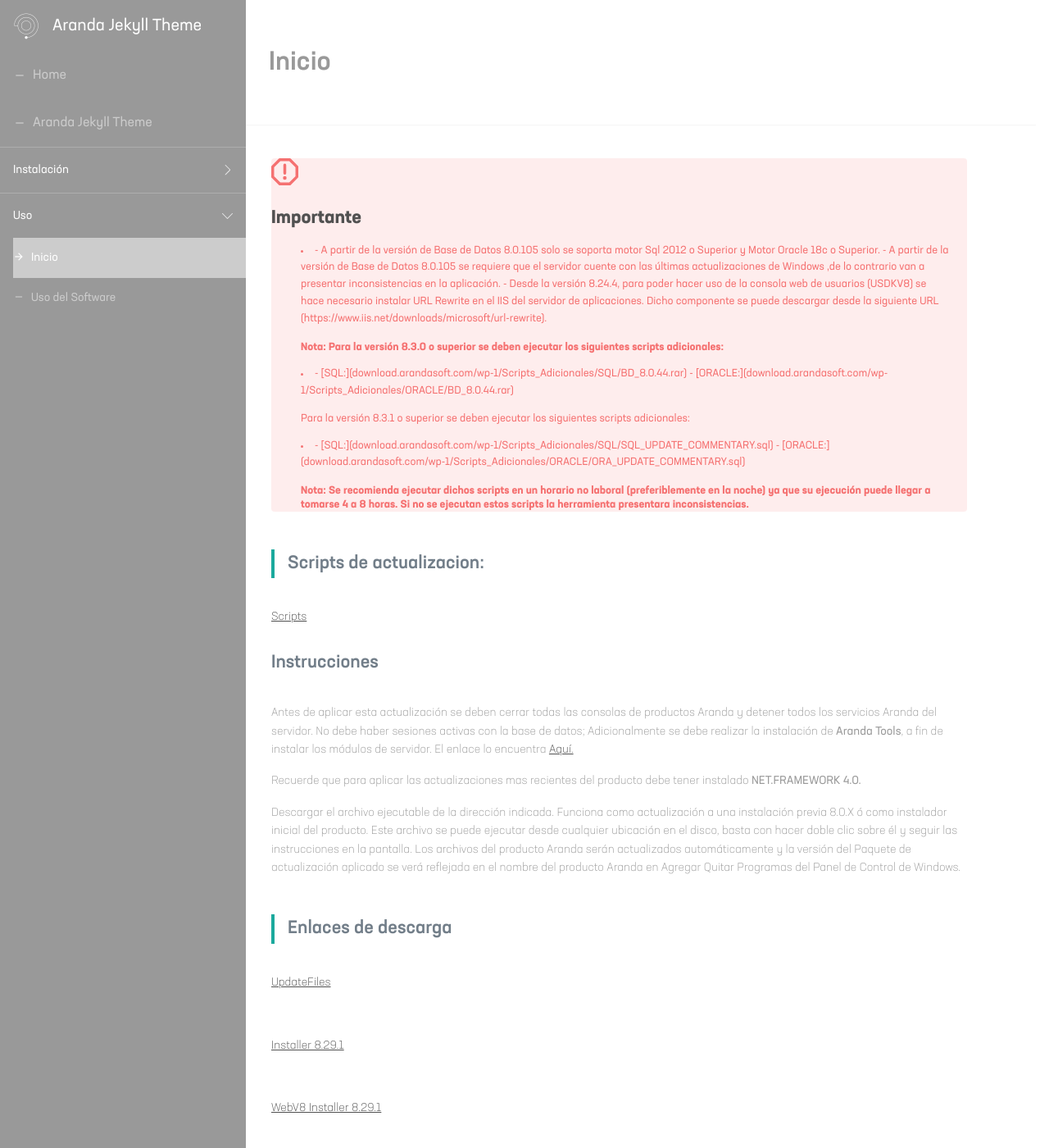
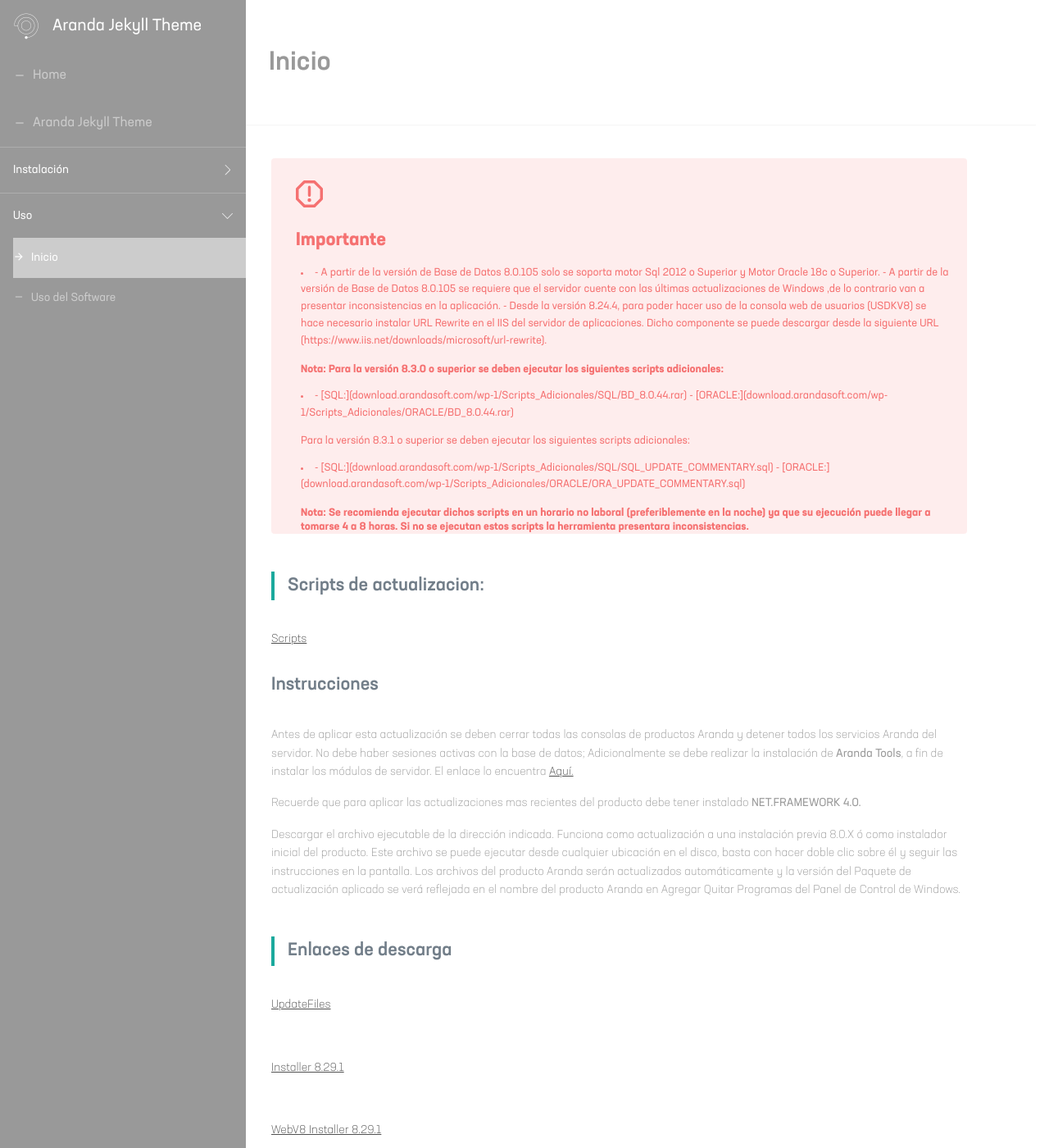
Before and after one commit to Nats85/Manuales-Aranda-Apis, a Jekyll site: the page built from docs/2.1-inicio.md, in a window 1280 px wide and 1400 px high. Shown: the whole window at 82% size. Built offline with Jekyll 4.4.1, drawn with Linux system fonts in a browser that asks for light colours.

Commit message:
Update _default.scss

```diff
--- a/_sass/layouts/_default.scss
+++ b/_sass/layouts/_default.scss
@@ -269,7 +269,11 @@
     margin-left: 36px;
     margin-right: 22px;
     margin-bottom: 14px;
-
+  }
+  .note-icon {
+    padding-left: 30px;
+    padding-top: 27px;
+    color: #f57171;
 }
 
 .highlight code:before {
```
